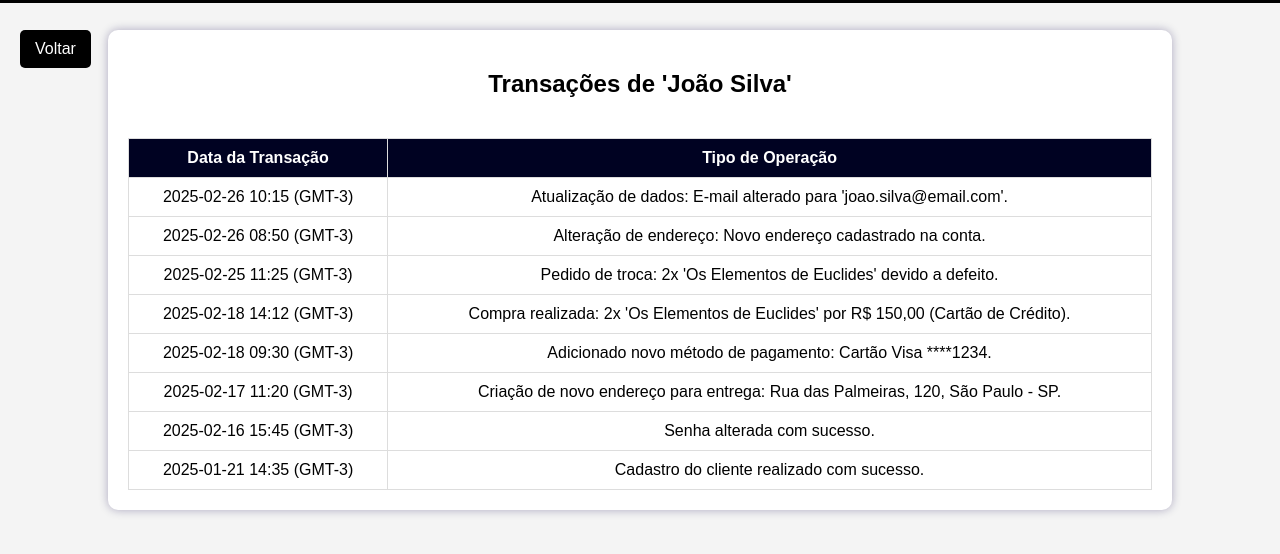
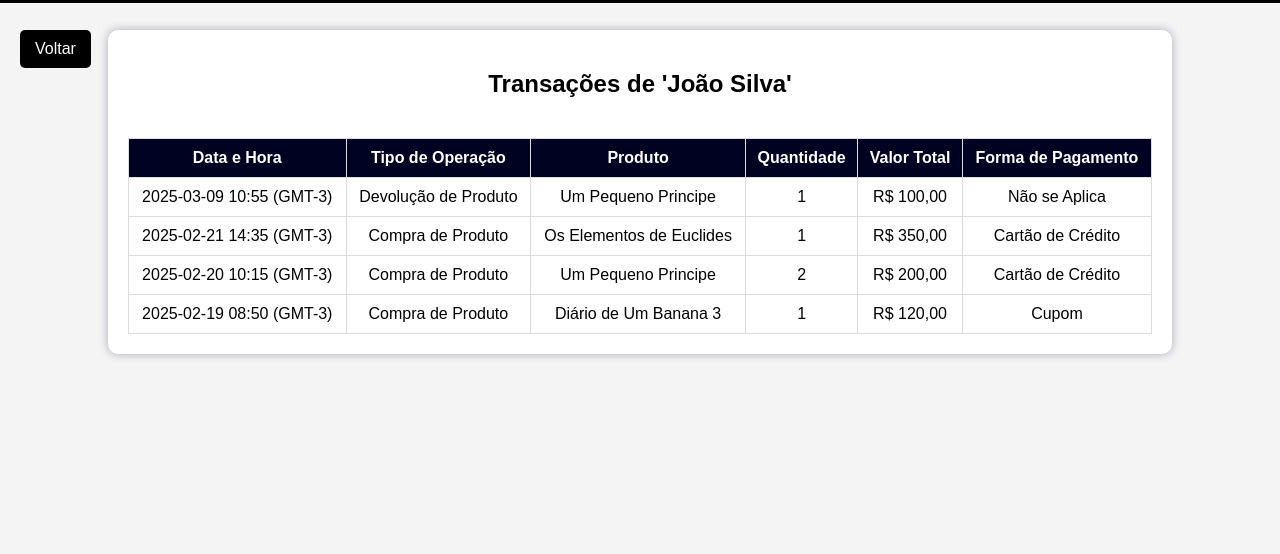
Before and after one commit to fabi0casa/e-commerce-Livros, a plain HTML site: page Outros/Protótipo CRUD clientes/transacoes.html in a window 1280 px wide. Shown: the part 50-604 px from the top of the page. Drawn offline with Linux system fonts and the light colour scheme.

Commit message:
colocando print de todas as telas no PPT e alterando o transações.html

```diff
--- a/Outros/Protótipo CRUD clientes/transacoes.html
+++ b/Outros/Protótipo CRUD clientes/transacoes.html
@@ -20,42 +20,46 @@
         <table>
             <thead>
                 <tr>
-                    <th>Data da Transação</th>
+                    <th>Data e Hora</th>
                     <th>Tipo de Operação</th>
+                    <th>Produto</th>
+                    <th>Quantidade</th>
+                    <th>Valor Total</th>
+                    <th>Forma de Pagamento</th>
                 </tr>
             </thead>
             <tbody>
                 <tr>
-                    <td>2025-02-26 10:15 (GMT-3)</td>
-                    <td>Atualização de dados: E-mail alterado para 'joao.silva@email.com'.</td>
+                    <td>2025-03-09 10:55 (GMT-3)</td>
+                    <td>Devolução de Produto</td>
+                    <td>Um Pequeno Principe</td>
+                    <td>1</td>
+                    <td>R$ 100,00</td>
+                    <td>Não se Aplica</td>
                 </tr>
                 <tr>
-                    <td>2025-02-26 08:50 (GMT-3)</td>
-                    <td>Alteração de endereço: Novo endereço cadastrado na conta.</td>
+                    <td>2025-02-21 14:35 (GMT-3)</td>
+                    <td>Compra de Produto</td>
+                    <td>Os Elementos de Euclides</td>
+                    <td>1</td>
+                    <td>R$ 350,00</td>
+                    <td>Cartão de Crédito</td>
                 </tr>
                 <tr>
-                    <td>2025-02-25 11:25 (GMT-3)</td>
-                    <td>Pedido de troca: 2x 'Os Elementos de Euclides' devido a defeito.</td>
+                    <td>2025-02-20 10:15 (GMT-3)</td>
+                    <td>Compra de Produto</td>
+                    <td>Um Pequeno Principe</td>
+                    <td>2</td>
+                    <td>R$ 200,00</td>
+                    <td>Cartão de Crédito</td>
                 </tr>
                 <tr>
-                    <td>2025-02-18 14:12 (GMT-3)</td>
-                    <td>Compra realizada: 2x 'Os Elementos de Euclides' por R$ 150,00 (Cartão de Crédito).</td>
-                </tr>
-                <tr>
-                    <td>2025-02-18 09:30 (GMT-3)</td>
-                    <td>Adicionado novo método de pagamento: Cartão Visa ****1234.</td>
-                </tr>
-                <tr>
-                    <td>2025-02-17 11:20 (GMT-3)</td>
-                    <td>Criação de novo endereço para entrega: Rua das Palmeiras, 120, São Paulo - SP.</td>
-                </tr>
-                <tr>
-                    <td>2025-02-16 15:45 (GMT-3)</td>
-                    <td>Senha alterada com sucesso.</td>
-                </tr>
-                <tr>
-                    <td>2025-01-21 14:35 (GMT-3)</td>
-                    <td>Cadastro do cliente realizado com sucesso.</td>
+                    <td>2025-02-19 08:50 (GMT-3)</td>
+                    <td>Compra de Produto</td>
+                    <td>Diário de Um Banana 3</td>
+                    <td>1</td>
+                    <td>R$ 120,00</td>
+                    <td>Cupom</td>
                 </tr>
             </tbody>
         </table>
```
Also changed, not shown: 1 other file.
